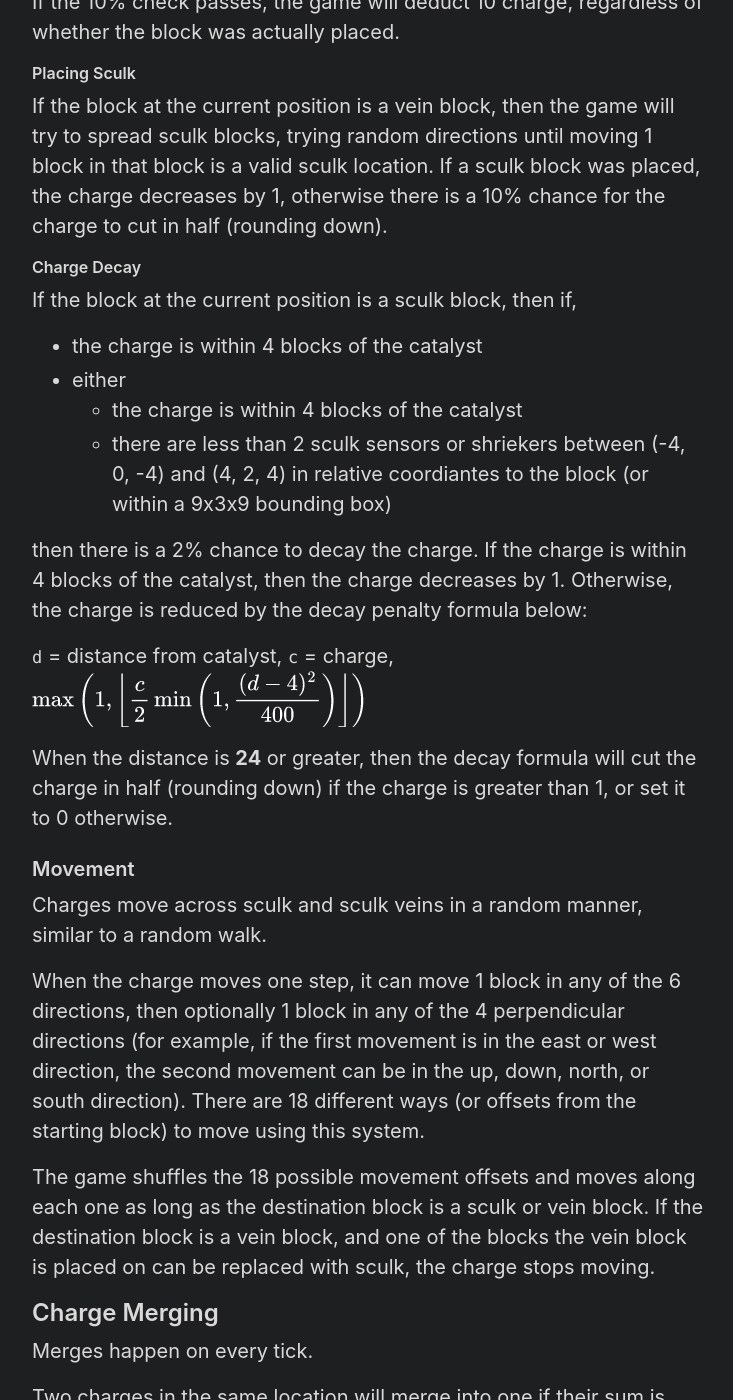
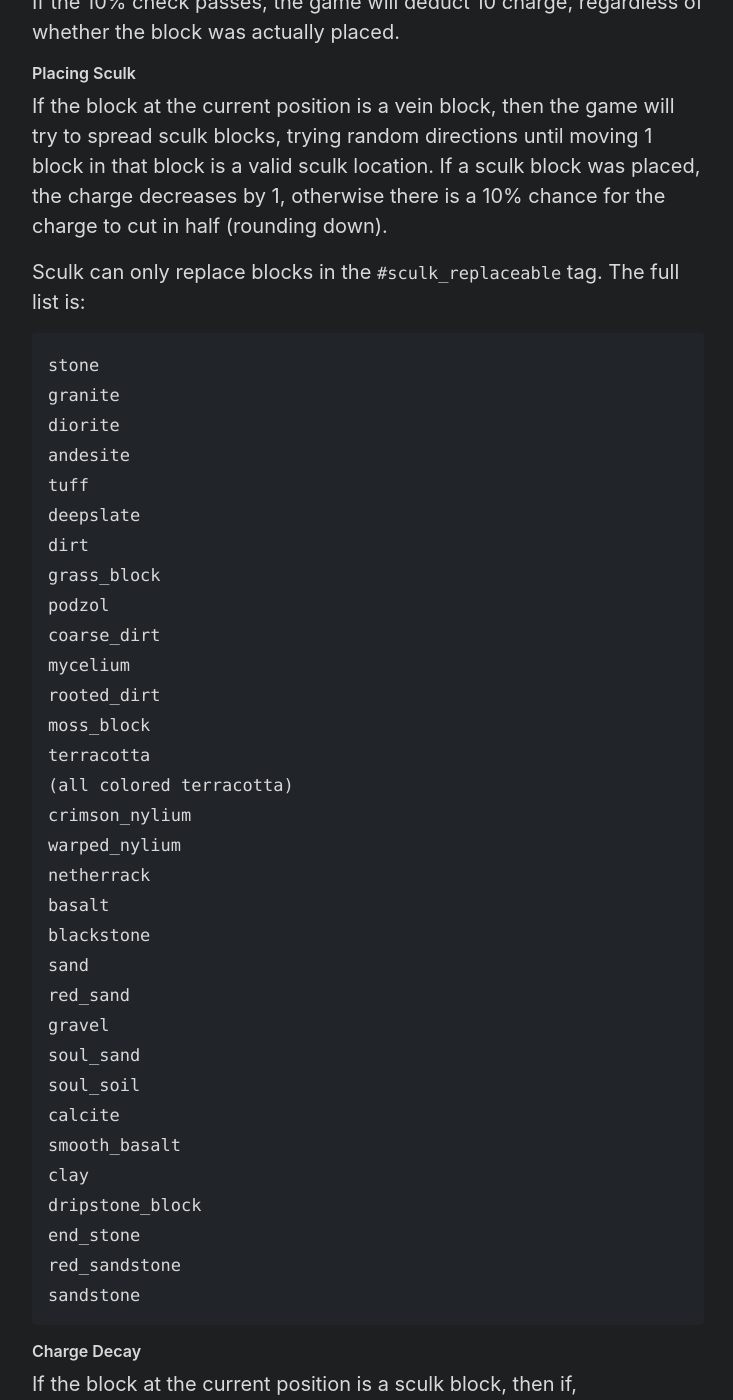
Before and after one commit to Tisawesomeness/tisawesomeness.github.io, a Jekyll site: the page built from snapshots/_posts/2022-02-18-1-19-experimental-1.md, in a window 1280 px wide and 1400 px high, scrolled down 2701 px. Shown: the whole window, without its empty margins (272-1005 px from the left). Built offline with Jekyll 4.4.1, drawn with Linux system fonts in a browser that asks for light colours; some of the changed text lies outside the part shown.

Commit message:
Add sculk replaceable blocks

````diff
--- a/snapshots/_posts/2022-02-18-1-19-experimental-1.md
+++ b/snapshots/_posts/2022-02-18-1-19-experimental-1.md
@@ -74,6 +74,42 @@ If the 10% check passes, the game will deduct 10 charge, regardless of whether t
 
 If the block at the current position is a vein block, then the game will try to spread sculk blocks, trying random directions until moving 1 block in that block is a valid sculk location. If a sculk block was placed, the charge decreases by 1, otherwise there is a 10% chance for the charge to cut in half (rounding down).
 
+Sculk can only replace blocks in the `#sculk_replaceable` tag. The full list is:
+```
+stone
+granite
+diorite
+andesite
+tuff
+deepslate
+dirt
+grass_block
+podzol
+coarse_dirt
+mycelium
+rooted_dirt
+moss_block
+terracotta
+(all colored terracotta)
+crimson_nylium
+warped_nylium
+netherrack
+basalt
+blackstone
+sand
+red_sand
+gravel
+soul_sand
+soul_soil
+calcite
+smooth_basalt
+clay
+dripstone_block
+end_stone
+red_sandstone
+sandstone
+```
+
 #### Charge Decay
 
 If the block at the current position is a sculk block, then if,
@@ -109,3 +145,7 @@ Two charges in the same location will merge into one if their sum is 1000 or les
 
 - Fixed typos and formatting issues
 - In "Placing Sensors and Shriekers", block above must be air or water source (it was inverted before)
+
+## Feb 19 2022
+
+- Added blocks sculk can replace
````
